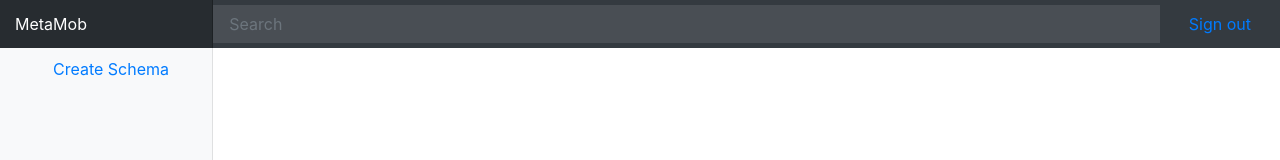
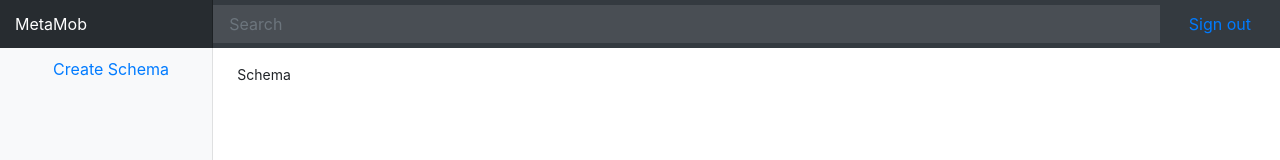
Before and after one commit to taipan-ouch/Meta, a React (Create React App) app: page / in a window 1280 px wide. Shown: the top 160 px of the page. Built offline with nearby package versions, Linux system fonts and the light colour scheme.

Commit message:
feat: canvas content selection

```diff
--- a/src/components/Canvas/Canvas.jsx
+++ /dev/null
@@ -1,7 +0,0 @@
-import * as React from 'react';
-
-export default function Canvas() {
-  return (
-      <div id="root"></div>
-  );
-}
--- /dev/null
+++ b/src/components/Canvas/Canvas.tsx
@@ -0,0 +1,18 @@
+import * as React from 'react';
+import Home from 'components/Home/Home';
+import Schema from 'components/Schema/Schema';
+import { ReactElement } from 'react';
+
+export enum CanvasContentKey {
+  HOME = 'HOME',
+  SCHEMA = 'SCHEMA'
+}
+
+export default function Canvas(props: { canvasContentKey: CanvasContentKey }): ReactElement {
+  switch (props.canvasContentKey) {
+    case CanvasContentKey.HOME:
+      return <Home />;
+    default:
+      return <Schema />;
+  }
+}
--- /dev/null
+++ b/src/components/Home/Home.tsx
@@ -0,0 +1,6 @@
+import * as React from 'react';
+import { ReactElement } from 'react';
+
+export default function Home(): ReactElement {
+  return <div>Home</div>;
+}
--- /dev/null
+++ b/src/components/Schema/Schema.tsx
@@ -0,0 +1,6 @@
+import * as React from 'react';
+import {ReactElement} from "react";
+
+export default function Schema(): ReactElement {
+  return (<div>Schema</div>)
+}
--- a/src/index.tsx
+++ b/src/index.tsx
@@ -2,8 +2,8 @@ import * as React from 'react';
 import { render } from 'react-dom';
 
 import Sidebar, { SidebarSection } from 'components/Sidebar/Sidebar';
-import Canvas from 'components/Canvas/Canvas';
-import { ReactElement } from 'react';
+import Canvas, { CanvasContentKey } from 'components/Canvas/Canvas';
+import {ReactElement, useState} from 'react';
 
 const sections: SidebarSection[] = [
   {
@@ -20,6 +20,7 @@ const sections: SidebarSection[] = [
 ];
 
 function RenderSidebarAndContent(): ReactElement {
+  const [canvasContentKey] = useState(CanvasContentKey.SCHEMA)
   return (
     <div id="app-container" className="container-fluid">
       <div className="row">
@@ -31,7 +32,7 @@ function RenderSidebarAndContent(): ReactElement {
           </aside>
         </nav>
         <main role="main" className="col-md-9 ml-sm-auto col-lg-10 pt-3 px-4">
-          <Canvas />
+          <Canvas canvasContentKey={canvasContentKey}/>
         </main>
       </div>
     </div>
```
